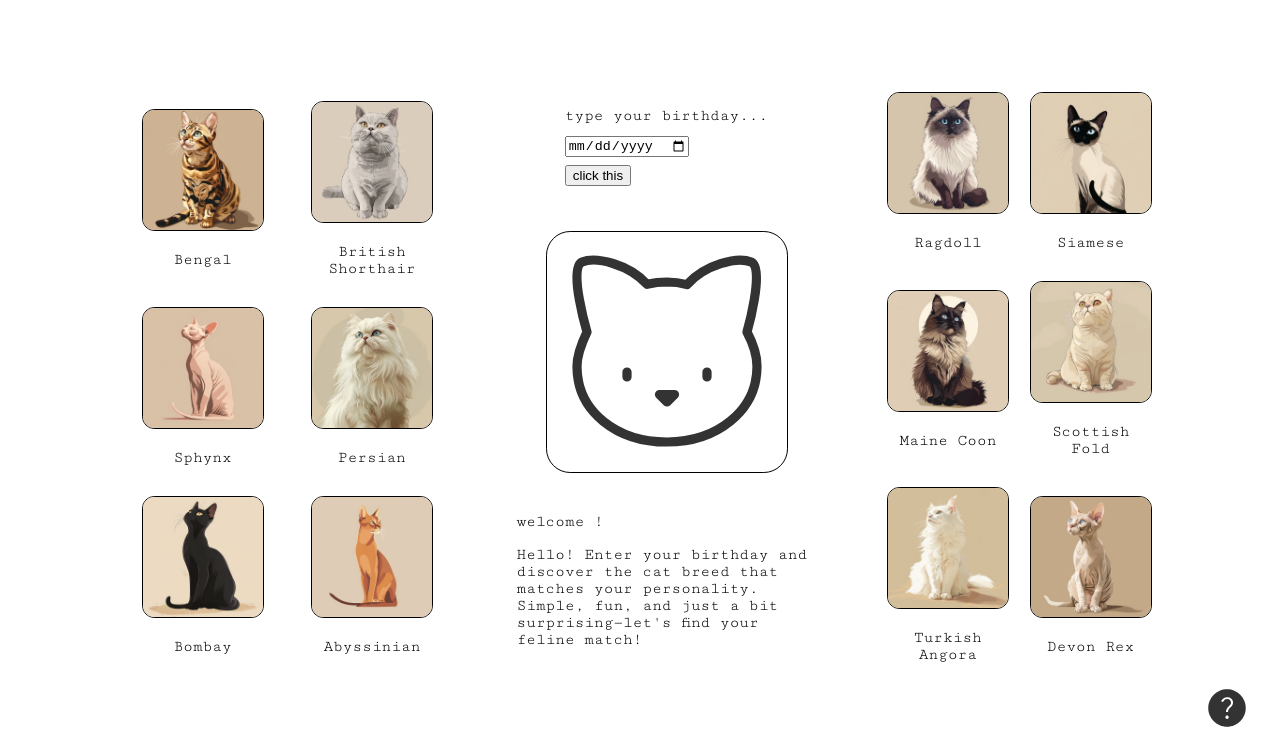
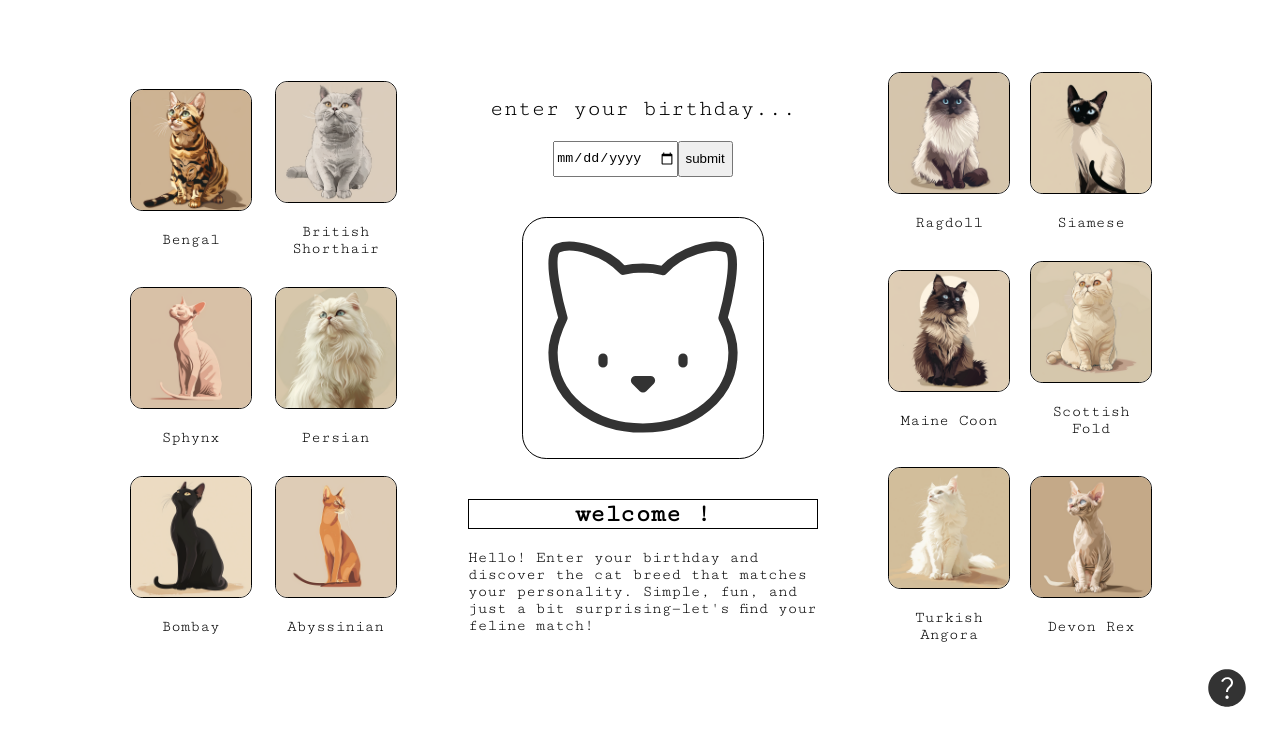
Before and after one commit to suhaani-g/idm231-sg3836, a plain HTML site: page index.html in a window 1280 px wide. Shown: the part 128-869 px from the top of the page. Drawn offline with Linux system fonts and the light colour scheme.

Commit message:
Edit Title

```diff
--- a/index.html
+++ b/index.html
@@ -75,25 +75,25 @@
 
     <div class="middle-section">
 
-
-
         <div class="birthday">
-            <div class="typebirth">type your birthday...</div>
+            <div class="typebirth">enter your birthday...</div>
             <div class="DOB">
                 <input type="date" class="date1">
+                <button class="submiticon"> submit</button>
             </div>
-            <button class="submiticon"> click this</button>
+
         </div>
 
         <img class="middleimage" src="img/lucide-cat.svg" />
 
         <div class="welcome">
-            <div class="welcome-title">welcome !</div>
+            <div class="welcome-title"><b>welcome !</b></div>
             <p class="desc">
             Hello! Enter your birthday and discover the cat breed that matches your personality. Simple, fun, and just a
             bit surprising—let's find your feline match!
             </p>
         </div>
+
     </div>
 
 
--- a/style.css
+++ b/style.css
@@ -13,7 +13,7 @@ header{
   display: flex;
   align-items: center;
   padding: 0 10px;
-  margin-bottom: 100px;
+  margin-bottom: 80px;
   margin-top: 40px;
 }
 
@@ -40,6 +40,51 @@ header .your-birthday, header .your-catbreed {
   align-self: center;
 }
 
+.middle-section {
+  display: flex;
+  flex-direction: column;
+  align-items: center;
+  justify-content: center;
+  padding: 0 20px;
+  max-width: 350px;
+  margin-left: 50px;
+  margin-right: 50px;
+
+}
+.birthday{
+  display: flex;
+  flex-direction:column;
+}
+.typebirth{
+  font-size: 23px;
+  margin: 20px;
+  display: flex;
+  justify-content: center;
+  text-align: center;
+}
+
+.middleimage{
+  width: auto;
+  height: 240px;
+  margin: 40px;
+  border: 1px solid black;
+  border-radius: 10%;
+}
+
+.DOB, .submiticon{
+  display: flex;
+  line-height: 30px;
+  justify-content: center;
+  align-self: center;
+
+}
+
+.welcome-title{
+  text-align: center;
+  font-size: 25px;
+  border: 1px solid black;
+  margin-bottom: 20px;
+}
 
 .cat-groups img {
   height: 120px;
@@ -70,30 +115,6 @@ header .your-birthday, header .your-catbreed {
 
 }
 
-.middle-section {
-  display: flex;
-  flex-direction: column;
-  align-items: center;
-  justify-content: center;
-  padding: 0 20px;
-  max-width: 300px;
-  margin-left: 50px;
-  margin-right: 50px;
-
-}
-
-.middleimage{
-  width: auto;
-  height: 240px;
-  margin: 40px;
-  border: 1px solid black;
-  border-radius: 10%;
-}
-
-.birthday{
-  line-height: 30px;
-  justify-self: center;
-}
 
 .cat-groups, .cat-groups2 {
   display: grid;
```
